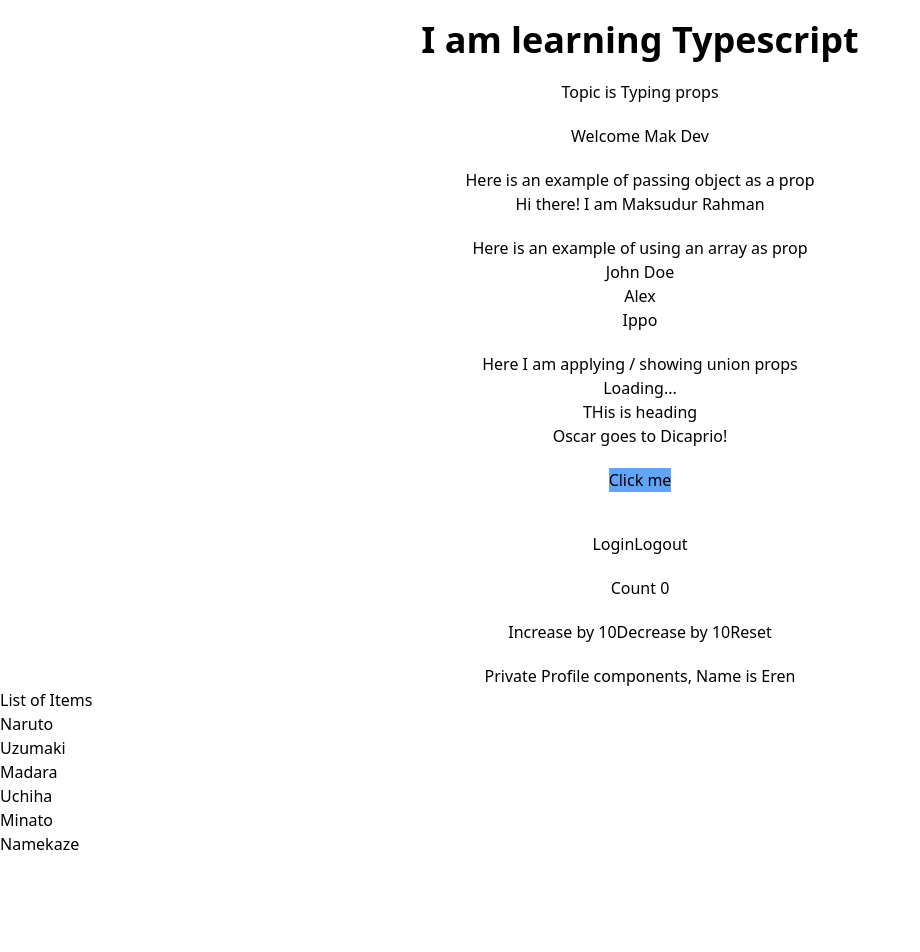
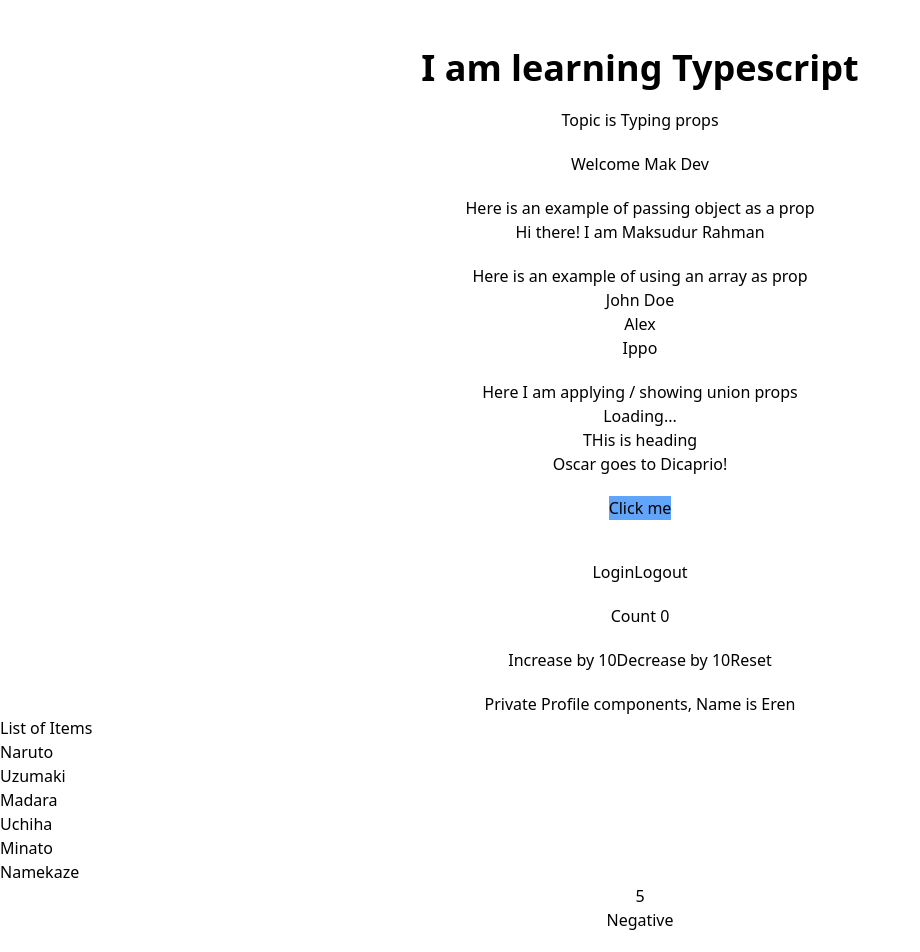
Before and after one commit to prio12/react-typescript-basics, a React (Vite) app: page / in a window 1280 px wide. Shown: the top 952 px of the page, without its empty margins (0-920 px from the left). Before the commit the page ends 856 px from the top, so only its background shows below. Built offline with nearby package versions, Linux system fonts and the light colour scheme.

Commit message:
learned about props restrictions

```diff
--- a/src/App.tsx
+++ b/src/App.tsx
@@ -6,6 +6,7 @@ import Button from './components/eventProps/Button';
 import List from './components/generics/List';
 import Greetings from './components/Greetings';
 import Person from './components/Person';
+import RandomNumber from './components/restrictions/RandomNumber';
 import Status from './components/Status';
 import Counter from './components/useReducer/Counter';
 import Users from './components/Users';
@@ -41,7 +42,7 @@ function App() {
   };
   return (
     <>
-      <div>
+      <div className="h-full my-12">
         <Greetings topic="Typing props" user="Mak Dev" isLoggedIn={true} />
         <Person person={person} />
         <Users users={users} />
@@ -63,6 +64,8 @@ function App() {
           ]}
           onclick={handleItem}
         />
+
+        <RandomNumber value={5} isNegative />
       </div>
     </>
   );
--- a/src/components/generics/List.tsx
+++ b/src/components/generics/List.tsx
@@ -10,9 +10,9 @@ const List = <T extends { id: number; fName: string; lName: string }>({
   return (
     <div>
       <h1>List of Items</h1>
-      {items.map((item, index) => {
+      {items.map((item) => {
         return (
-          <div key={index} onClick={() => onclick(item)}>
+          <div key={item.id} onClick={() => onclick(item)}>
             <p>{item.fName}</p>
             <p>{item.lName}</p>
           </div>
--- /dev/null
+++ b/src/components/restrictions/RandomNumber.tsx
@@ -0,0 +1,38 @@
+type RandomNumberType = {
+  value: number;
+};
+
+type PositiveNumber = RandomNumberType & {
+  isPositive: boolean;
+  isNegative?: never;
+  isZero?: never;
+};
+
+type NegativeNumber = RandomNumberType & {
+  isNegative: boolean;
+  isPositive?: never;
+  isZero?: never;
+};
+
+type Zero = RandomNumberType & {
+  isZero: boolean;
+  isPositive?: never;
+  isNegative?: never;
+};
+
+type RandomNumberProps = PositiveNumber | NegativeNumber | Zero;
+const RandomNumber = ({
+  value,
+  isPositive,
+  isNegative,
+  isZero,
+}: RandomNumberProps) => {
+  return (
+    <div className="text-center">
+      {value} {isPositive && <p>positive</p>} {isNegative && <p>Negative</p>}{' '}
+      {isZero && <p>zero</p>}
+    </div>
+  );
+};
+
+export default RandomNumber;
```
